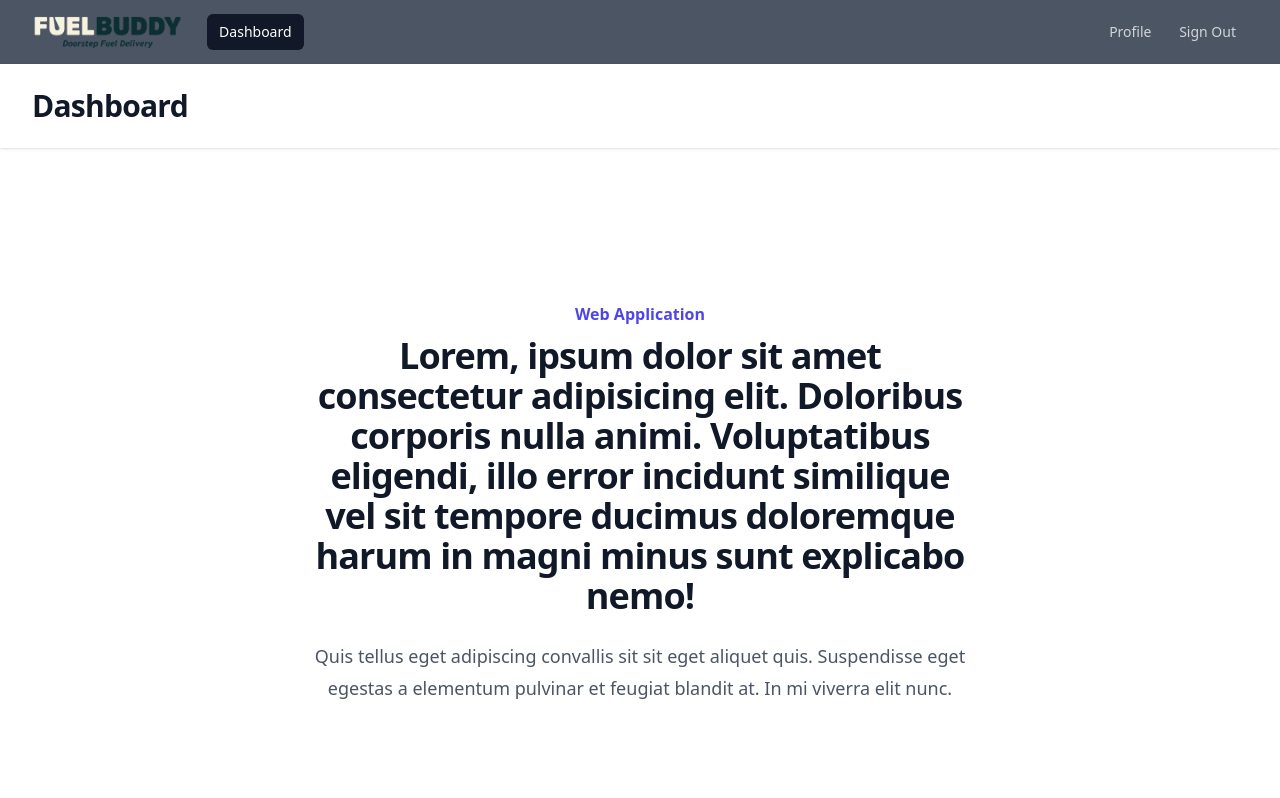
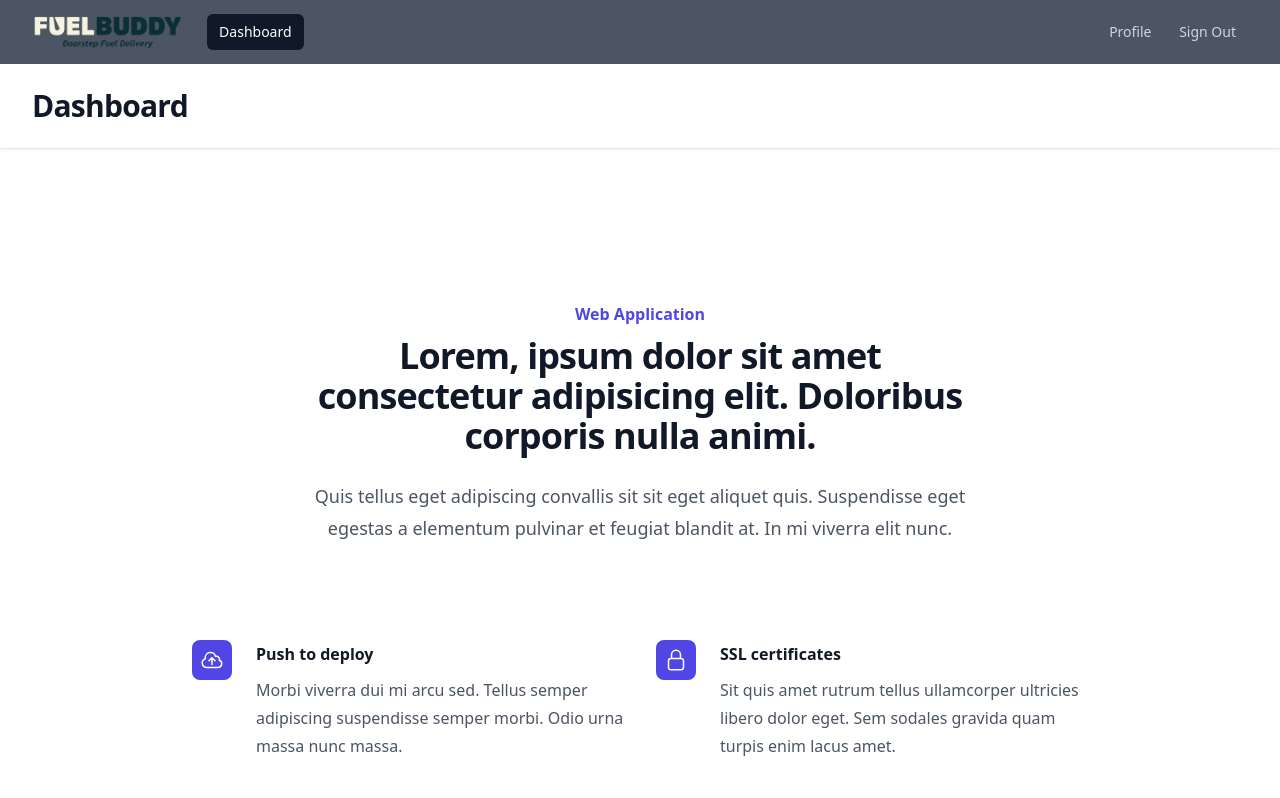
Before and after one commit to paurushrai/fuelBuddy, a Vue app: page /dashboard in a window 1280 px wide. Shown: the top 798 px of the page. Built offline with nearby package versions, Linux system fonts and the light colour scheme; no server answers; sample sign-in values are in the browser's storage.

Commit message:
Update Dashboard.vue

```diff
--- a/src/views/Dashboard.vue
+++ b/src/views/Dashboard.vue
@@ -15,7 +15,7 @@
         <div class="mx-auto max-w-7xl px-6 lg:px-8">
           <div class="mx-auto max-w-2xl lg:text-center">
             <h2 class="text-base font-semibold leading-7 text-indigo-600">Web Application</h2>
-            <p class="mt-2 text-3xl font-bold tracking-tight text-gray-900 sm:text-4xl">Lorem, ipsum dolor sit amet consectetur adipisicing elit. Doloribus corporis nulla animi. Voluptatibus eligendi, illo error incidunt similique vel sit tempore ducimus doloremque harum in magni minus sunt explicabo nemo!</p>
+            <p class="mt-2 text-3xl font-bold tracking-tight text-gray-900 sm:text-4xl">Lorem, ipsum dolor sit amet consectetur adipisicing elit. Doloribus corporis nulla animi.</p>
             <p class="mt-6 text-lg leading-8 text-gray-600">Quis tellus eget adipiscing convallis sit sit eget aliquet
               quis. Suspendisse eget egestas a elementum pulvinar et feugiat blandit at. In mi viverra elit nunc.</p>
           </div>
```
